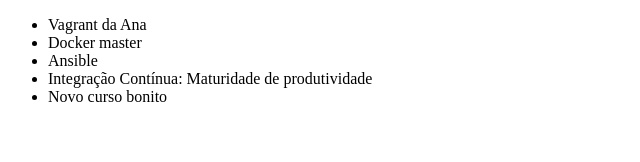
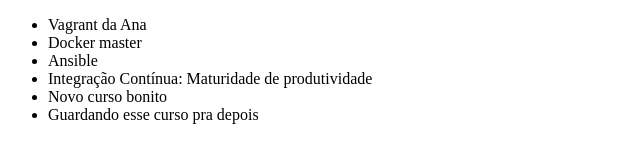
Before and after one commit to daosantiago/aluragit, a plain HTML site: page index.html in a window 1280 px wide. Shown: the whole page, without its empty margins (0-640 px from the left). Drawn offline with Linux system fonts and the light colour scheme.

Commit message:
stash merged

```diff
--- a/index.html
+++ b/index.html
@@ -11,6 +11,7 @@
         <li>Ansible</li>
         <li>Integração Contínua: Maturidade de produtividade</li>
         <li>Novo curso bonito</li>
+        <li>Guardando esse curso pra depois</li>
     </ul>
 </body>
 </html>
```
